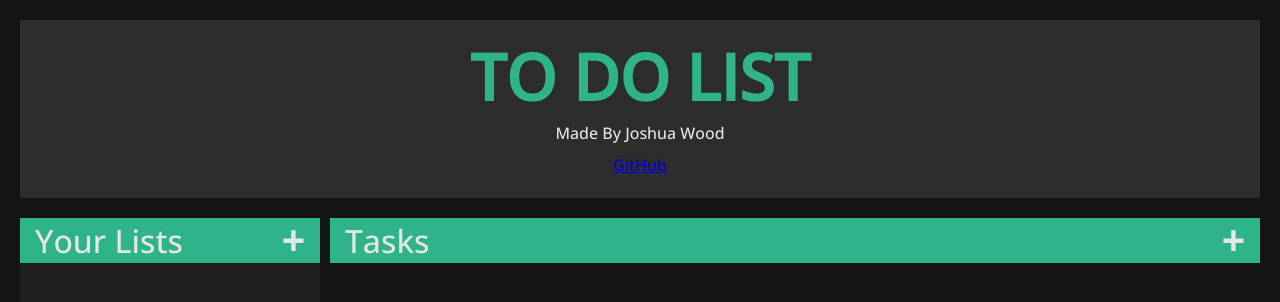
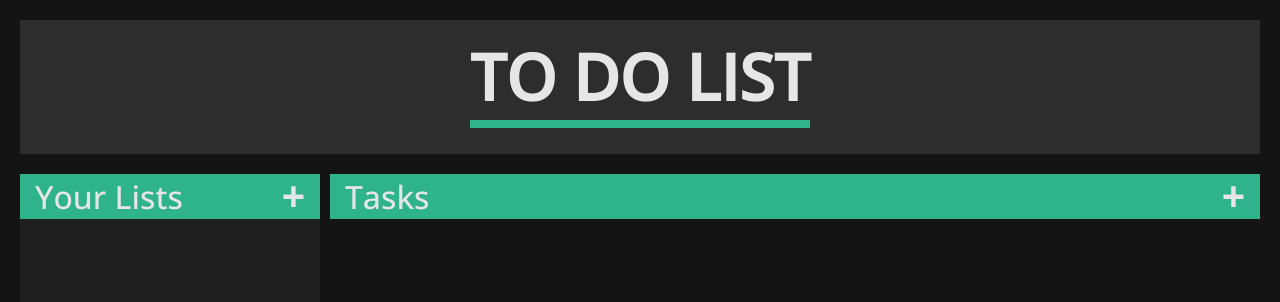
Before and after one commit to joshmwood/todo-list, a plain HTML site: page index.html in a window 1280 px wide. Drawn offline with nearby package versions, Linux system fonts and the light colour scheme.

Commit message:
change styling on header and selection

```diff
--- a/index.html
+++ b/index.html
@@ -7,16 +7,13 @@
     <title>To Do List</title>
     <link rel="stylesheet" href="reset.css">
     <link rel="stylesheet" href="style.css">
-    <script src="script2.js" defer></script>
     <link rel="preconnect" href="https://fonts.googleapis.com">
-<link rel="preconnect" href="https://fonts.gstatic.com" crossorigin>
-<link href="https://fonts.googleapis.com/css2?family=Open+Sans:wght@500&display=swap" rel="stylesheet">
+    <link rel="preconnect" href="https://fonts.gstatic.com" crossorigin>
+    <link href="https://fonts.googleapis.com/css2?family=Open+Sans:wght@500&display=swap" rel="stylesheet">
 </head>
 <body>
     <div class="title-container">
-        <h1 class="title">TO DO LIST</h1>
-        <p>Made By Joshua Wood</p>
-        <p><a href="https://github.com/joshmwood">GitHub</a></p>
+        <h1 class="title"><span class="title-text">TO DO LIST</span></h1>
     </div>
     <div class="container">
     <div class="lists">
@@ -36,6 +33,6 @@
         </ul>
     </div>
     </div>
-
+    <script src="script2.js"></script>
 </body>
 </html>
--- a/style.css
+++ b/style.css
@@ -2,6 +2,7 @@
     --font-color: rgb(230, 230, 230);
     --body-bg-color: rgb(20, 20, 20);
     --secondary-color: rgb(47, 179, 139);
+    --selected-color: rgb(32, 146, 112);
     --hover-color: rgba(255, 255, 255, 0.459);
 }
 
@@ -15,7 +16,12 @@ body {
 .title {
     font-size: 4em;
     font-weight: bold;
-    color: var(--secondary-color);
+    color: var(--font-color);
+    margin-bottom: 20px;
+}
+
+.title-text {
+    border-bottom: var(--secondary-color) 8px solid;
 }
 
 .title-container {
@@ -116,12 +122,12 @@ body {
 
 
 .selected {
-    background-color: var(--secondary-color);
+    background-color: var(--selected-color);
     color: var(--font-color)
 }
 
 #lists .selected:hover {
-    background-color: var(--secondary-color);
+    background-color: var(--selected-color);
     color: var(--font-color)
 }
 
```
